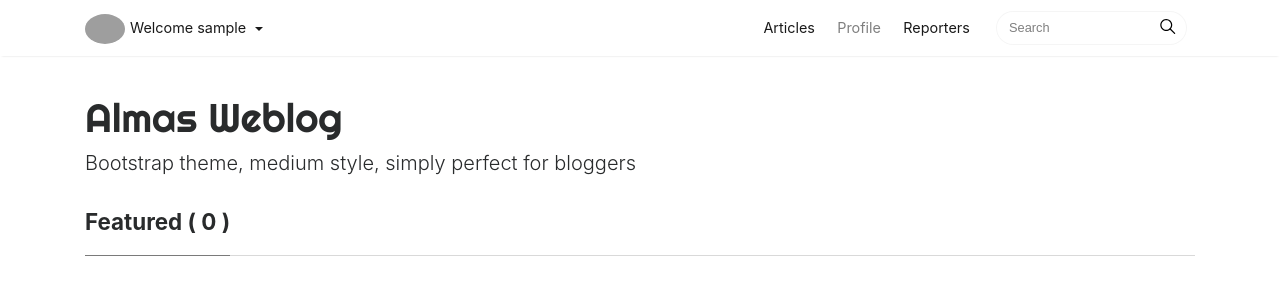
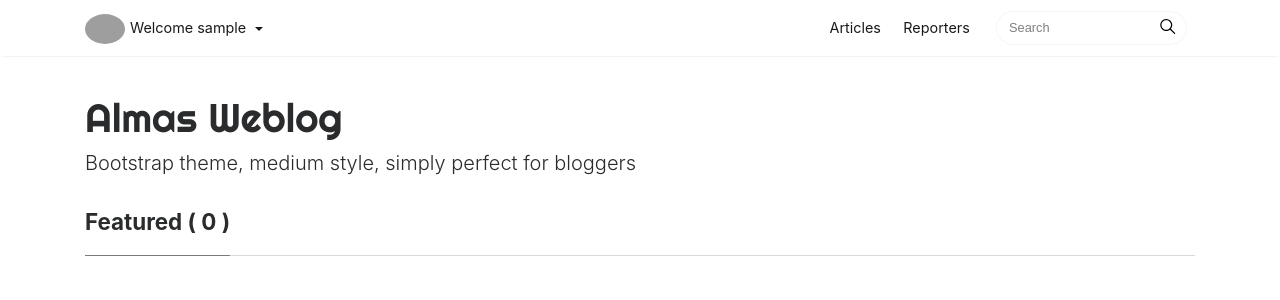
Before and after one commit to bagheriAlmas/Django-AlmasWeblog, a Django app: page / in a window 1280 px wide. Shown: the top 300 px of the page. Run offline with Django 4.2, Linux system fonts and the light colour scheme; the visitor is signed in with stand-in values (Sample User, id 1); data that the repository does not hold is empty; some libraries are stand-ins or nearby versions; grey boxes are pictures that could not be loaded.

Commit message:
fix user profile links

```diff
--- a/templates/base.html
+++ b/templates/base.html
@@ -48,11 +48,12 @@
 
                         {% if user.is_staff %}
                             <a class="dropdown-item" href="{% url 'admin:index' %}">Admin Panel</a>
+                            <a class="dropdown-item" href="{% url 'reporter_article_list' request.user.id %}">My Articles</a>
                             <div class="dropdown-divider"></div>
 
                         {% endif %}
 
-                        <a class="dropdown-item" href="{% url 'user_update' user.id %}">Edit Profile Info</a>
+                        <a class="dropdown-item" href="{% url 'user_detail' user.id %}">My Profile</a>
                         <a class="dropdown-item" href="{% url 'password_change' %}">Change Password</a>
                         <div class="dropdown-divider"></div>
                         <a class="dropdown-item" href="{% url 'logout' %}">Logout</a>
@@ -79,9 +80,6 @@
                     <a class="nav-link" href="{% url 'article_list' %}">Articles <span class="sr-only">(current)</span></a>
                 </li>
                 {% if user.is_authenticated %}
-                    <li class="nav-item">
-                        <a class="nav-link" href="{% url 'user_detail' user.id %}">Profile</a>
-                    </li>
                     <li class="nav-item">
                         <a class="nav-link active" href="{% url 'reporter_list' %}">Reporters</a>
                     </li>
--- a/users/urls.py
+++ b/users/urls.py
@@ -1,9 +1,12 @@
 from django.urls import path
-from .views import user_register_view,user_detail_view,user_update_view,reporter_list_view
+from .views import user_register_view,user_detail_view,user_update_view,reporter_list_view,reporter_article_list_view
 
 urlpatterns = [
     path('register/', user_register_view, name='register'),
     path('users/<int:pk>/', user_detail_view, name='user_detail'),
     path('users/<int:pk>/update/', user_update_view, name='user_update'),
     path('users/reporters/', reporter_list_view, name='reporter_list'),
+
+
+    path('users/<int:pk>/articles/', reporter_article_list_view, name='reporter_article_list')
 ]
```
Also changed, not shown: users/views.py (+7 -3 lines).
